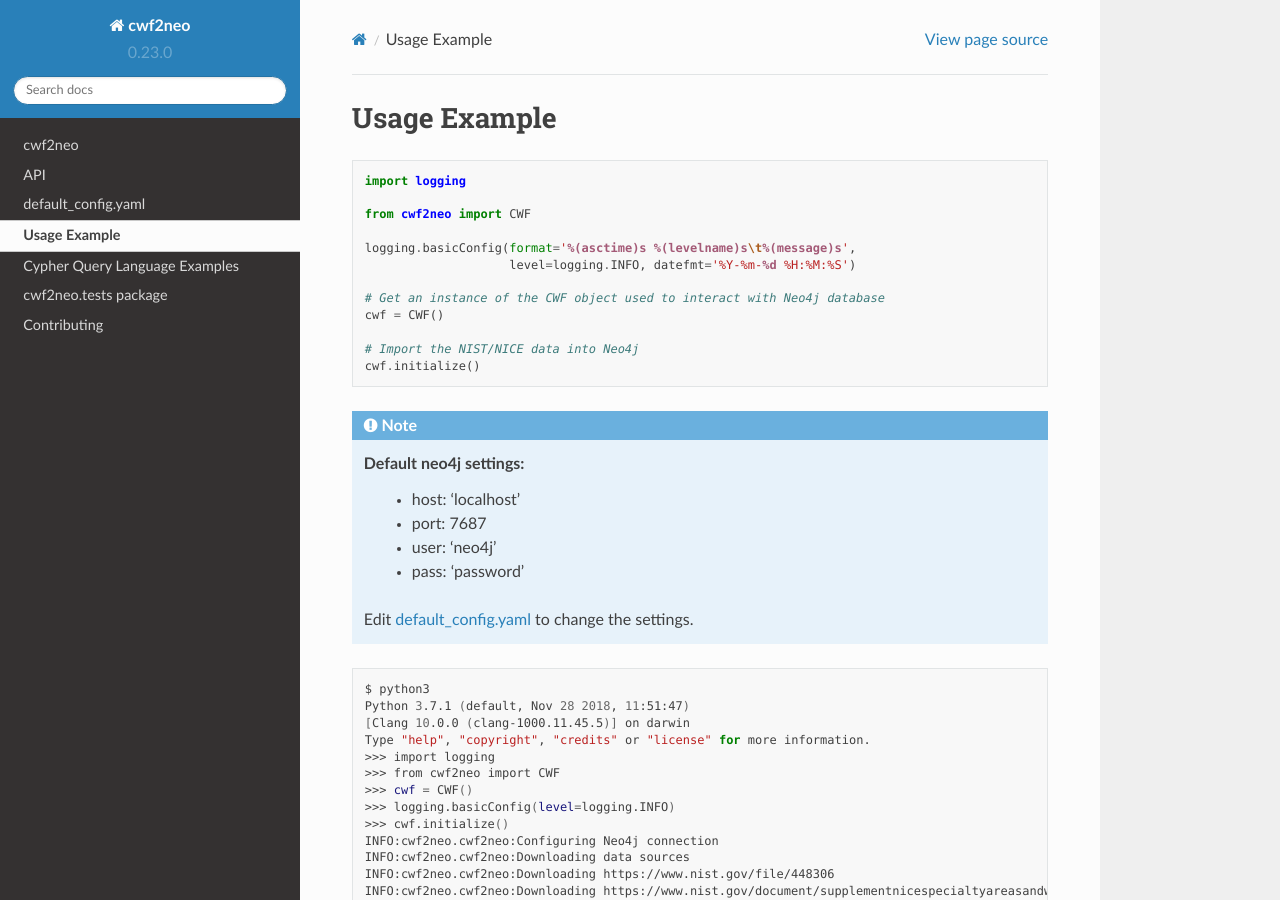
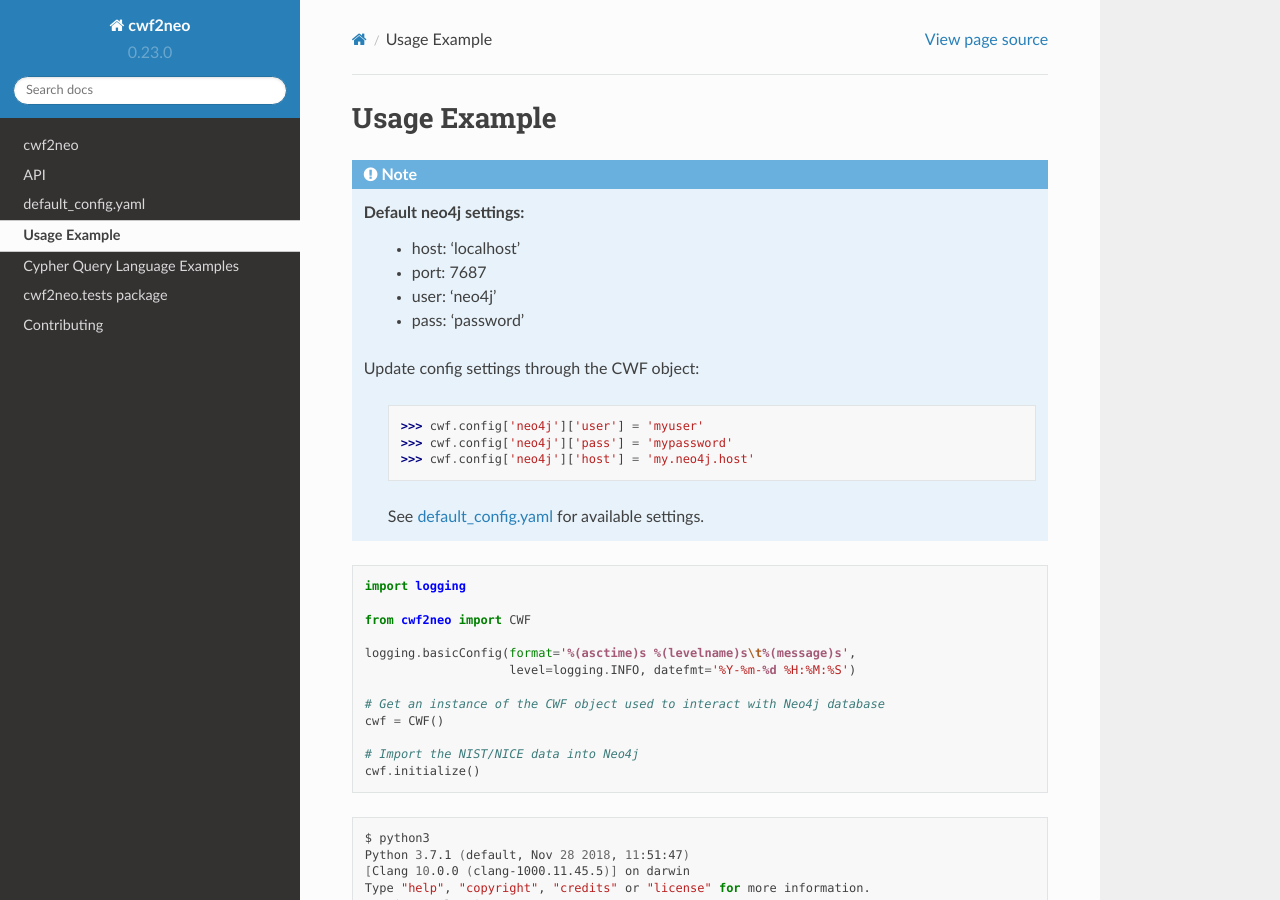
Before and after one commit to sintax1/cwf2neo, a Sphinx documentation site: the page built from docs/example.rst, in a window 1280 px wide and 900 px high. Built offline with Sphinx 7.4.7 and the Read the Docs theme 2.0.0, drawn with Linux system fonts in a browser that asks for light colours; the version number is read from the project's files by our own code.

Commit message:
minor formatting

```diff
--- a/docs/example.rst
+++ b/docs/example.rst
@@ -1,6 +1,22 @@
 =============
 Usage Example
 =============
+
+.. note::
+
+    Default neo4j settings:
+        - host: 'localhost'
+        - port: 7687
+        - user: 'neo4j'
+        - pass: 'password'
+
+    Update config settings through the CWF object:
+
+        >>> cwf.config['neo4j']['user'] = 'myuser'
+        >>> cwf.config['neo4j']['pass'] = 'mypassword'
+        >>> cwf.config['neo4j']['host'] = 'my.neo4j.host'
+
+        See :ref:`default_config.yaml` for available settings.
 
 .. code-block:: python
 
@@ -16,16 +32,6 @@ Usage Example
 
     # Import the NIST/NICE data into Neo4j
     cwf.initialize()
-
-.. note::
-
-    Default neo4j settings:
-        - host: 'localhost'
-        - port: 7687
-        - user: 'neo4j'
-        - pass: 'password'
-
-    Edit :ref:`default_config.yaml` to change the settings.
 
 .. code-block:: bash
 
```
Also changed, not shown: docs/index.rst (+0 -10 lines).
